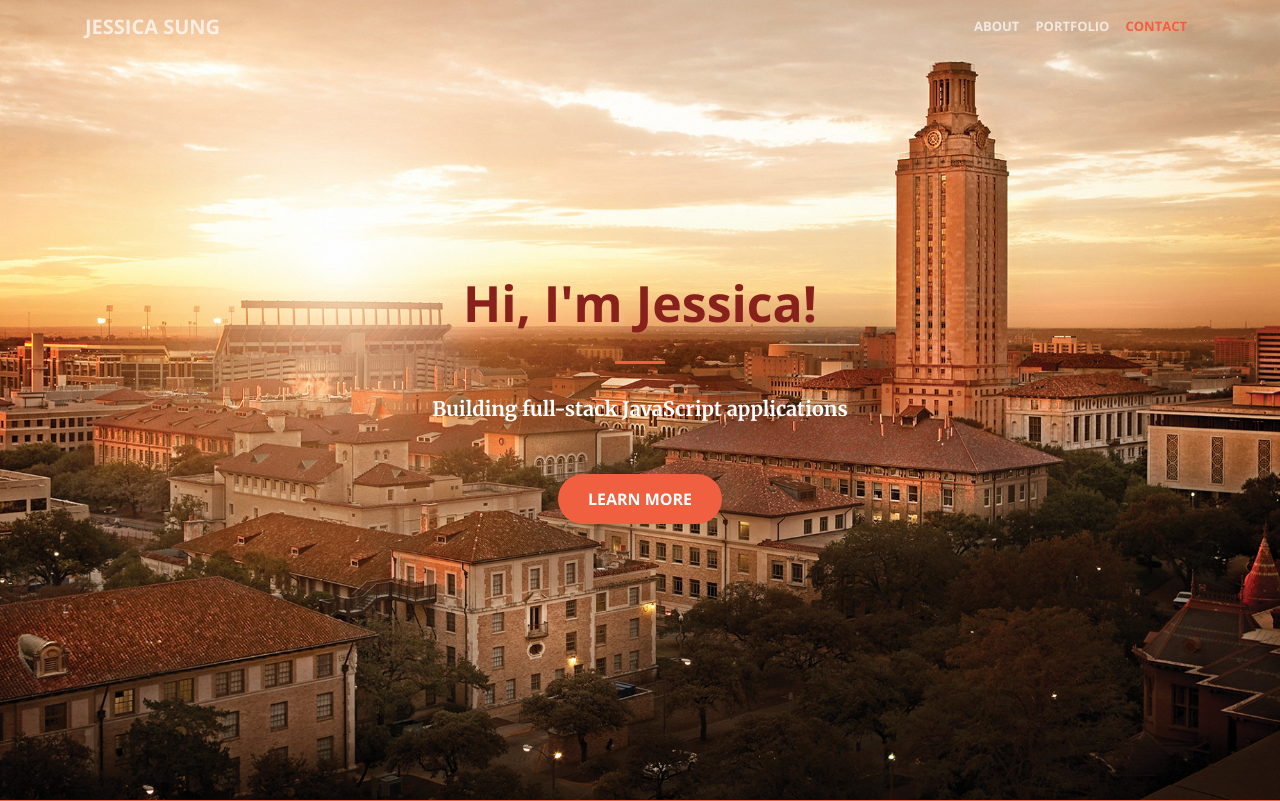
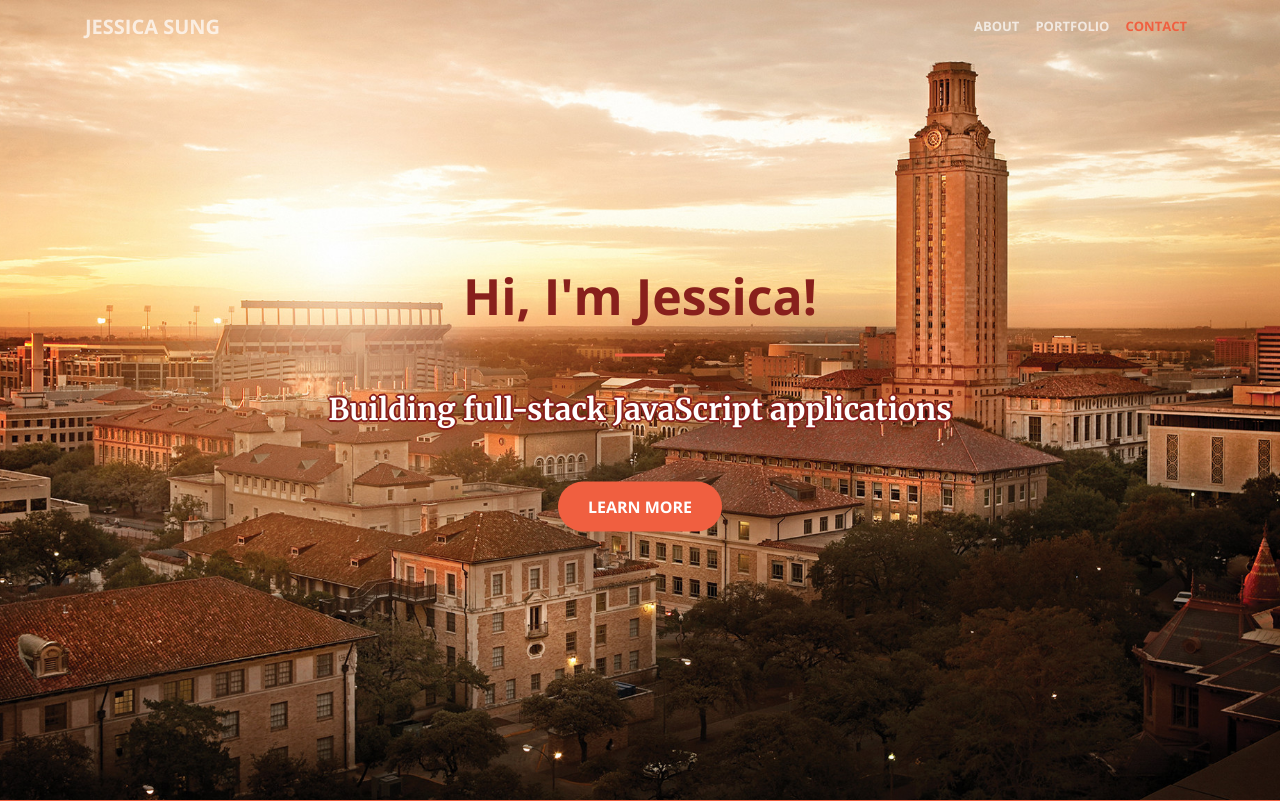
Before and after one commit to JessicaSung/JessicaSung.github.io, a PHP site: page / in a window 1280 px wide. Shown: the top 801 px of the page. Run offline with PHP 8.4, Linux system fonts and the light colour scheme; some libraries are stand-ins or nearby versions.

Commit message:
Styled headline for visibility.

```diff
--- a/css/creative.css
+++ b/css/creative.css
@@ -263,8 +263,21 @@ header {
 
 .headline {
 	color: white !important;
-	font-size: 20px !important;
+	font-size: 30px !important;
 	font-weight: 700 !important;
+}
+
+#tagline {
+	text-shadow:
+		2px 0 0 #88201C,
+		-2px 0 0 #88201C,
+		0 2px 0 #88201C,
+		0 -2px 0 #88201C,
+		1px 1px #88201C,
+		-1px -1px 0 #88201C,
+		1px -1px 0 #88201C,
+		-1px 1px 0 #88201C;
+	color: black;
 }
 
 .no-gutter > [class*='col-'] {
--- a/index.html
+++ b/index.html
@@ -69,7 +69,7 @@
             <div class="header-content-inner">
                 <h1 id="homeHeading" class="text-orange">Hi, I'm Jessica!</h1>
                 <hr>
-                <p class="headline">Building full-stack JavaScript applications</p>
+                <p id="tagline" class="headline">Building full-stack JavaScript applications</p>
                 <a href="#about" class="btn btn-primary btn-xl page-scroll">Learn More</a>
             </div>
         </div>
@@ -99,8 +99,8 @@
         <div class="container-fluid">
             <div class="row no-gutter popup-gallery">
                 <div class="col-lg-4 col-sm-6">
-                    <a href="img/portfolio/fullsize/1.PNG" class="portfolio-box" alt="<a href='https://tasty-tech.herokuapp.com' target='_blank' class='red-link'>Please click here to visit the site.</a><br><a href='https://github.com/JessicaSung/Tasty-Tech' target='_blank' class='red-link'>Please click here to view the code.</a>">
-                        <img src="img/portfolio/thumbnails/1.PNG" class="img-fluid app-button" alt="https://tasty-tech.herokuapp.com">
+                    <a href="img/portfolio/fullsize/1.PNG" class="portfolio-box" alt="<a href='http://tasty-tech.herokuapp.com' target='_blank' class='red-link'>Please click here to visit the site.</a><br><a href='https://github.com/JessicaSung/Tasty-Tech' target='_blank' class='red-link'>Please click here to view the code.</a>">
+                        <img src="img/portfolio/thumbnails/1.PNG" class="img-fluid app-button" alt="http://tasty-tech.herokuapp.com">
                         <div class="portfolio-box-caption">
                             <div class="portfolio-box-caption-content">
                             	<!-- caption begins -->
```
